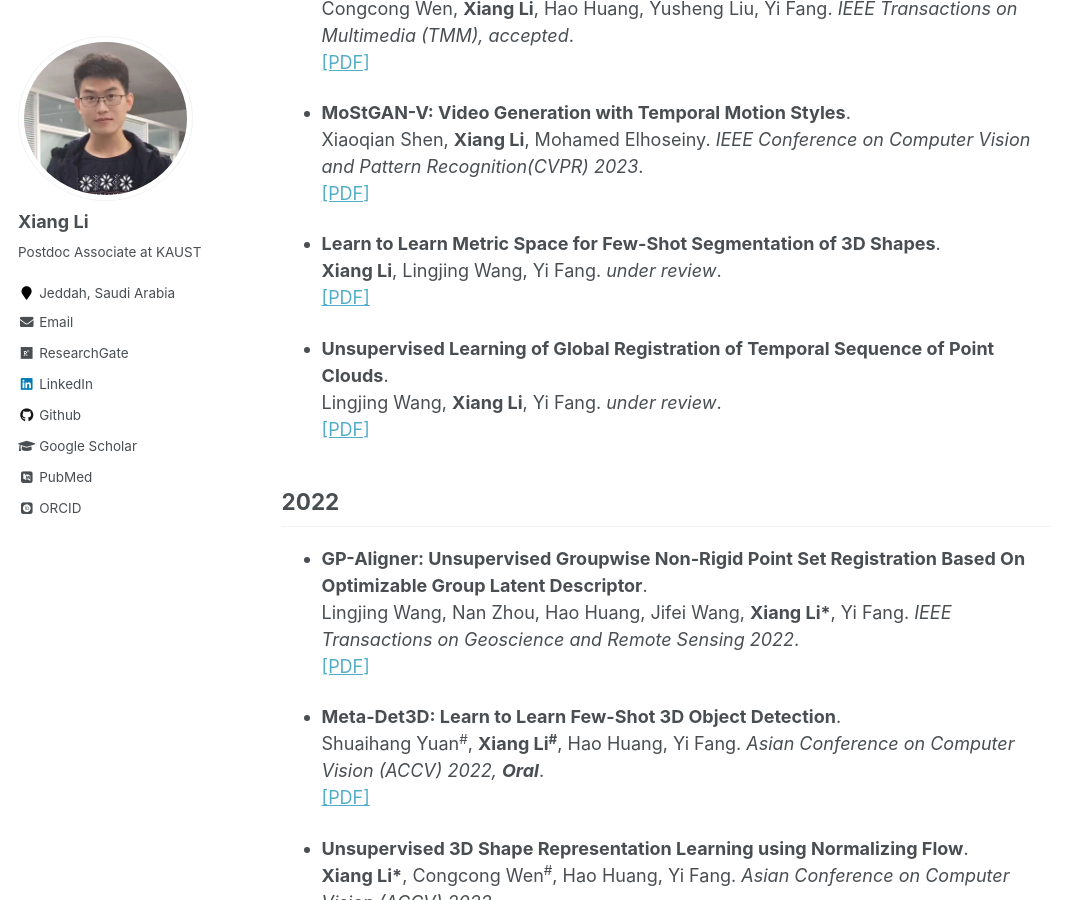
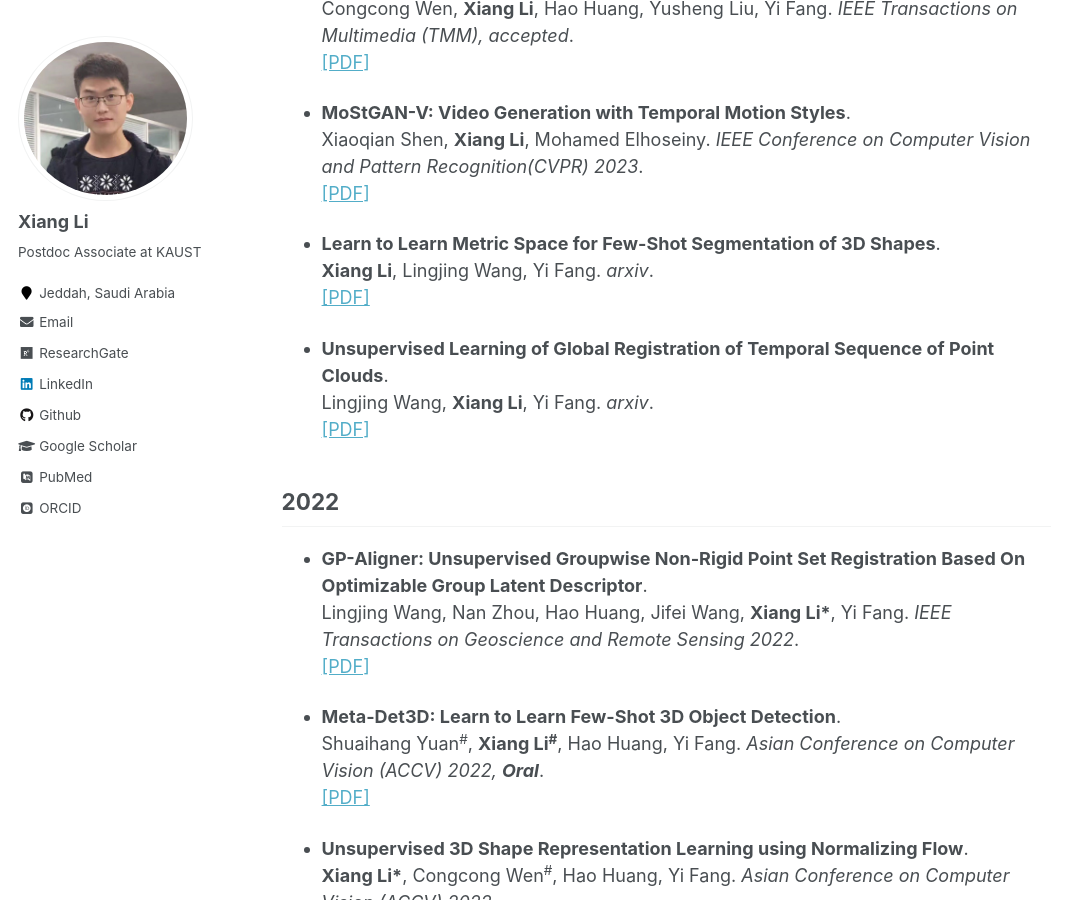
Before and after one commit to lx709/lx709.github.io, a Jekyll site: the page built from _pages/publications.md, in a window 1280 px wide and 900 px high, scrolled down 609 px. Shown: the whole window, without its empty margins (0-1075 px from the left). Built offline with Jekyll 4.4.1, drawn with Linux system fonts in a browser that asks for light colours; some web fonts are replaced.

Commit message:
Update publications.md

```diff
--- a/_pages/publications.md
+++ b/_pages/publications.md
@@ -25,11 +25,11 @@ Xiaoqian Shen, <b>Xiang Li</b>, Mohamed Elhoseiny. <i>IEEE Conference on Compute
 [[PDF]](https://arxiv.org/abs/2304.02777)
 
 * <b>Learn to Learn Metric Space for Few-Shot Segmentation of 3D Shapes</b>. <br>
-<b>Xiang Li</b>, Lingjing Wang, Yi Fang. <i>under review</i>.<br>
+<b>Xiang Li</b>, Lingjing Wang, Yi Fang. <i>arxiv</i>.<br>
 [[PDF]](https://arxiv.org/abs/2107.02972)
 
 * <b>Unsupervised Learning of Global Registration of Temporal Sequence of Point Clouds</b>. <br>
-Lingjing Wang, <b>Xiang Li</b>, Yi Fang. <i>under review</i>.<br>
+Lingjing Wang, <b>Xiang Li</b>, Yi Fang. <i>arxiv</i>.<br>
 [[PDF]](https://arxiv.org/abs/2006.12378)
 
 ## 2022
```
